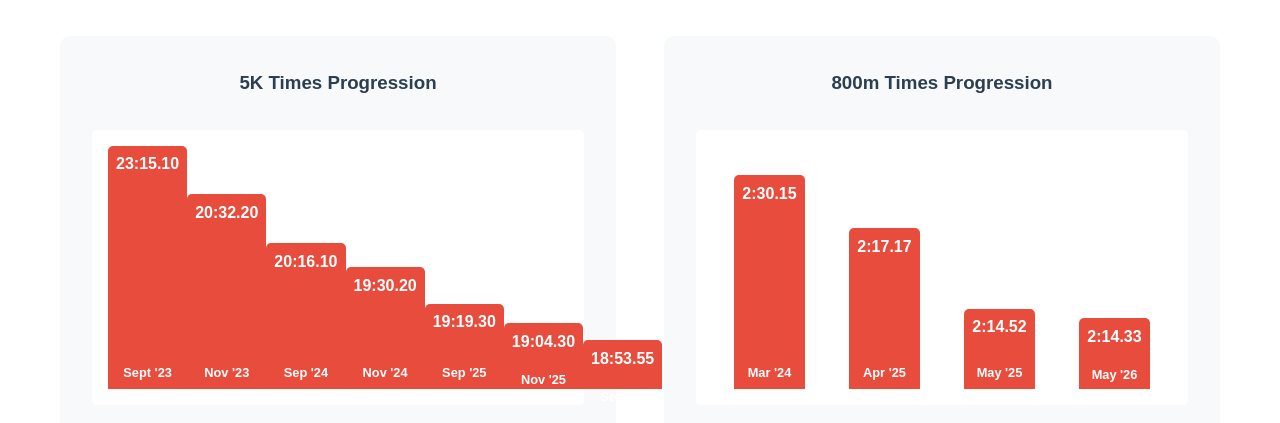
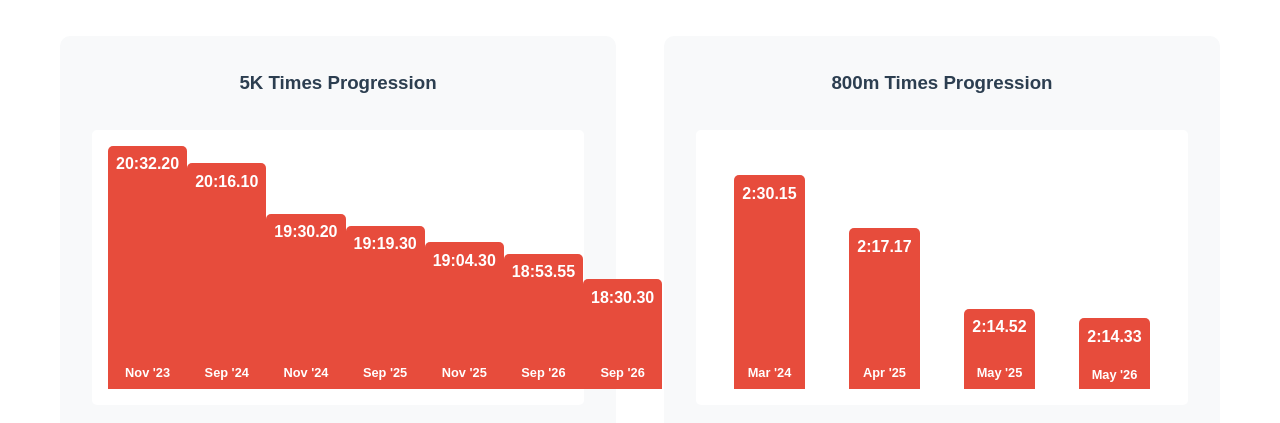
Before and after one commit to archambeault-com/family-website-kelly, a plain HTML site: page achievements.html in a window 1280 px wide. Shown: the part 529-952 px from the top of the page. Drawn offline with Linux system fonts and the light colour scheme.

Commit message:
pr 5k 18:30  update

```diff
--- a/achievements.html
+++ b/achievements.html
@@ -36,31 +36,31 @@
                     <h3>5K Times Progression</h3>
                     <div class="chart-placeholder">
                         <div class="chart-bar" style="height: 100%;">
-                            <span class="bar-label">23:15.10</span>
-                            <span class="bar-date">Sept '23</span>
-                        </div>
-                        <div class="chart-bar" style="height: 80%;">
                             <span class="bar-label">20:32.20</span>
                             <span class="bar-date">Nov '23</span>
                         </div>
-                        <div class="chart-bar" style="height:60%;">
+                        <div class="chart-bar" style="height: 92.7%;">
                             <span class="bar-label">20:16.10</span>
                             <span class="bar-date">Sep '24</span>
                         </div>
-                        <div class="chart-bar" style="height: 50%;">
+                        <div class="chart-bar" style="height: 72.0%;">
                             <span class="bar-label">19:30.20</span>
                             <span class="bar-date">Nov '24</span>
                         </div>
-                        <div class="chart-bar" style="height: 35%;">
+                        <div class="chart-bar" style="height: 67.1%;">
                             <span class="bar-label">19:19.30</span>
                             <span class="bar-date">Sep '25</span>
                         </div>
-                        <div class="chart-bar" style="height: 27%;">
+                        <div class="chart-bar" style="height: 60.3%;">
                             <span class="bar-label">19:04.30</span>
                             <span class="bar-date">Nov '25</span>
                         </div>
-                        <div class="chart-bar" style="height: 20%;">
+                        <div class="chart-bar" style="height: 55.5%;">
                             <span class="bar-label">18:53.55</span>
+                            <span class="bar-date">Sep '26</span>
+                        </div>
+                        <div class="chart-bar" style="height: 45.0%;">
+                            <span class="bar-label">18:30.30</span>
                             <span class="bar-date">Sep '26</span>
                         </div>
                     </div>
@@ -121,7 +121,7 @@
                     <div class="record-list">
                         <div class="record-item">
                             <span class="distance">5K</span>
-                            <span class="time">18:53.55</span>
+                            <span class="time">18:30.30</span>
                             <span class="date">2026 Festus Bowles-Wright XC Invitational</span>
                         </div>
                     </div>
```
Also changed, not shown: index.html (+1 -1 lines), resume.html (+1 -1 lines), README.md.
